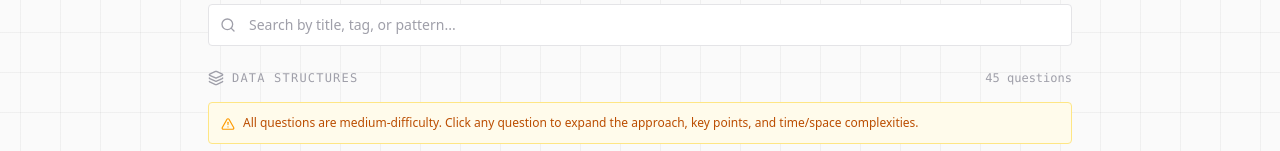
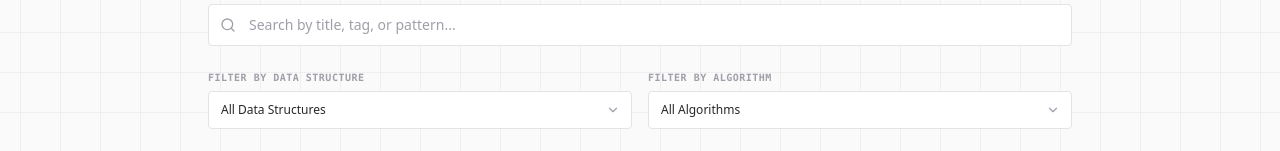
Before and after one commit to roamingcops/beingsde, a Next.js app in the folder beingsde-ui/: page /dsa in a window 1280 px wide. Shown: the part 388-539 px from the top of the page. Built offline with nearby package versions, Linux system fonts and the light colour scheme; no server answers.

Commit message:
feat: add category-level DS and Algo filter controls to DSA tab

```diff
--- a/beingsde-ui/src/app/dsa/page.tsx
+++ b/beingsde-ui/src/app/dsa/page.tsx
@@ -1663,22 +1663,92 @@ function QuestionCard({
   );
 }
 
+// Helper to check if a question matches a Data Structure filter
+function matchesDsFilter(q: DSAQuestion, filter: string): boolean {
+  if (filter === "all") return true;
+  const tagLower = q.tag.toLowerCase();
+  const patternLower = q.pattern.toLowerCase();
+  const titleLower = q.title.toLowerCase();
+  const searchSpace = `${tagLower} ${patternLower} ${titleLower}`;
+
+  switch (filter) {
+    case "array":
+      return searchSpace.includes("array") || searchSpace.includes("matrix");
+    case "list":
+      return searchSpace.includes("linked list") || searchSpace.includes("list");
+    case "stack-queue":
+      return searchSpace.includes("stack") || searchSpace.includes("queue") || searchSpace.includes("deque");
+    case "tree":
+      return searchSpace.includes("tree") || searchSpace.includes("trie");
+    case "heap":
+      return searchSpace.includes("heap");
+    case "graph":
+      return searchSpace.includes("graph") || searchSpace.includes("union-find") || searchSpace.includes("island") || searchSpace.includes("topological");
+    case "hash":
+      return searchSpace.includes("hashmap") || searchSpace.includes("hashset") || searchSpace.includes("hash");
+    case "string":
+      return searchSpace.includes("string") || searchSpace.includes("substring") || searchSpace.includes("anagram");
+    case "bit":
+      return searchSpace.includes("bit") || searchSpace.includes("binary") || searchSpace.includes("hamming");
+    default:
+      return false;
+  }
+}
+
+// Helper to check if a question matches an Algorithm filter
+function matchesAlgoFilter(q: DSAQuestion, filter: string): boolean {
+  if (filter === "all") return true;
+  const tagLower = q.tag.toLowerCase();
+  const patternLower = q.pattern.toLowerCase();
+  const titleLower = q.title.toLowerCase();
+  const approachLower = q.approach.toLowerCase();
+  const searchSpace = `${tagLower} ${patternLower} ${titleLower} ${approachLower}`;
+
+  switch (filter) {
+    case "binary-search":
+      return searchSpace.includes("binary search");
+    case "sorting":
+      return searchSpace.includes("sorting") || searchSpace.includes("sort");
+    case "dp":
+      return searchSpace.includes("dynamic programming") || searchSpace.includes("dp") || searchSpace.includes("kadane");
+    case "greedy":
+      return searchSpace.includes("greedy");
+    case "two-pointers":
+      return searchSpace.includes("two pointer") || searchSpace.includes("two-pointer") || searchSpace.includes("sliding window") || searchSpace.includes("deque");
+    case "backtracking":
+      return searchSpace.includes("backtracking") || searchSpace.includes("recursion") || searchSpace.includes("dfs") || searchSpace.includes("bfs") || searchSpace.includes("topological");
+    case "divide-conquer":
+      return searchSpace.includes("divide") || searchSpace.includes("conquer") || searchSpace.includes("merge sort") || searchSpace.includes("quickselect");
+    default:
+      return false;
+  }
+}
+
 // ─────────────────────────────────────────────
 // Main Page
 // ─────────────────────────────────────────────
 export default function DsaPage() {
   const [activeTab, setActiveTab] = useState<Tab>("ds");
   const [searchQuery, setSearchQuery] = useState("");
+  const [dsFilter, setDsFilter] = useState("all");
+  const [algoFilter, setAlgoFilter] = useState("all");
   const [expandedIndex, setExpandedIndex] = useState<number | null>(null);
 
   const questions = activeTab === "ds" ? dsQuestions : algoQuestions;
 
-  const filtered = questions.filter(
-    (q) =>
+  const filtered = questions.filter((q) => {
+    const matchesSearch =
       q.title.toLowerCase().includes(searchQuery.toLowerCase()) ||
       q.tag.toLowerCase().includes(searchQuery.toLowerCase()) ||
-      q.pattern.toLowerCase().includes(searchQuery.toLowerCase())
-  );
+      q.pattern.toLowerCase().includes(searchQuery.toLowerCase());
+
+    if (!matchesSearch) return false;
+
+    const matchesDs = matchesDsFilter(q, dsFilter);
+    const matchesAlgo = matchesAlgoFilter(q, algoFilter);
+
+    return matchesDs && matchesAlgo;
+  });
 
   const toggleExpand = (idx: number) => {
     setExpandedIndex(expandedIndex === idx ? null : idx);
@@ -1688,6 +1758,8 @@ export default function DsaPage() {
     setActiveTab(tab);
     setExpandedIndex(null);
     setSearchQuery("");
+    setDsFilter("all");
+    setAlgoFilter("all");
   };
 
   return (
@@ -1767,6 +1839,65 @@ export default function DsaPage() {
         />
       </div>
 
+      {/* Filter Selects */}
+      <div className="grid grid-cols-1 sm:grid-cols-2 gap-4 mb-6">
+        {/* DS Filter */}
+        <div className="relative">
+          <label className="block text-[10px] font-bold uppercase tracking-wider text-zinc-400 dark:text-zinc-500 mb-1.5 font-mono">
+            Filter by Data Structure
+          </label>
+          <div className="relative">
+            <select
+              value={dsFilter}
+              onChange={(e) => {
+                setDsFilter(e.target.value);
+                setExpandedIndex(null);
+              }}
+              className="w-full pl-3 pr-10 py-2.5 text-xs border border-zinc-200 dark:border-zinc-800 bg-white dark:bg-[#18181b] text-zinc-800 dark:text-zinc-200 focus:outline-none focus:border-zinc-400 dark:focus:border-zinc-600 rounded-sm appearance-none cursor-pointer"
+            >
+              <option value="all">All Data Structures</option>
+              <option value="array">Arrays & Matrices</option>
+              <option value="list">Linked Lists</option>
+              <option value="stack-queue">Stacks & Queues</option>
+              <option value="tree">Trees & Tries</option>
+              <option value="heap">Heaps (Priority Queues)</option>
+              <option value="graph">Graphs & Union-Find</option>
+              <option value="hash">HashMaps & HashSets</option>
+              <option value="string">Strings & Substrings</option>
+              <option value="bit">Bit Manipulation</option>
+            </select>
+            <ChevronDown className="absolute right-3 top-1/2 -translate-y-1/2 w-3.5 h-3.5 text-zinc-400 pointer-events-none" />
+          </div>
+        </div>
+
+        {/* Algo Filter */}
+        <div className="relative">
+          <label className="block text-[10px] font-bold uppercase tracking-wider text-zinc-400 dark:text-zinc-500 mb-1.5 font-mono">
+            Filter by Algorithm
+          </label>
+          <div className="relative">
+            <select
+              value={algoFilter}
+              onChange={(e) => {
+                setAlgoFilter(e.target.value);
+                setExpandedIndex(null);
+              }}
+              className="w-full pl-3 pr-10 py-2.5 text-xs border border-zinc-200 dark:border-zinc-800 bg-white dark:bg-[#18181b] text-zinc-800 dark:text-zinc-200 focus:outline-none focus:border-zinc-400 dark:focus:border-zinc-600 rounded-sm appearance-none cursor-pointer"
+            >
+              <option value="all">All Algorithms</option>
+              <option value="binary-search">Binary Search</option>
+              <option value="sorting">Sorting Algorithms</option>
+              <option value="dp">Dynamic Programming & Kadane's</option>
+              <option value="greedy">Greedy Algorithms</option>
+              <option value="two-pointers">Two Pointers & Sliding Window</option>
+              <option value="backtracking">Backtracking, DFS & BFS</option>
+              <option value="divide-conquer">Divide & Conquer</option>
+            </select>
+            <ChevronDown className="absolute right-3 top-1/2 -translate-y-1/2 w-3.5 h-3.5 text-zinc-400 pointer-events-none" />
+          </div>
+        </div>
+      </div>
+
       {/* Section subtitle */}
       <div className="flex items-center justify-between mb-4">
         <div className="flex items-center gap-2">
@@ -1796,12 +1927,16 @@ export default function DsaPage() {
       {filtered.length === 0 ? (
         <div className="text-center py-16 text-zinc-400 dark:text-zinc-500">
           <Search className="w-8 h-8 mx-auto mb-3 opacity-50" />
-          <p className="text-sm">No questions match &quot;{searchQuery}&quot;</p>
+          <p className="text-sm">No questions match your search or active filters.</p>
           <button
-            onClick={() => setSearchQuery("")}
+            onClick={() => {
+              setSearchQuery("");
+              setDsFilter("all");
+              setAlgoFilter("all");
+            }}
             className="mt-2 text-xs underline text-zinc-400 hover:text-zinc-700 dark:hover:text-zinc-200"
           >
-            Clear search
+            Reset all filters
           </button>
         </div>
       ) : (
```
